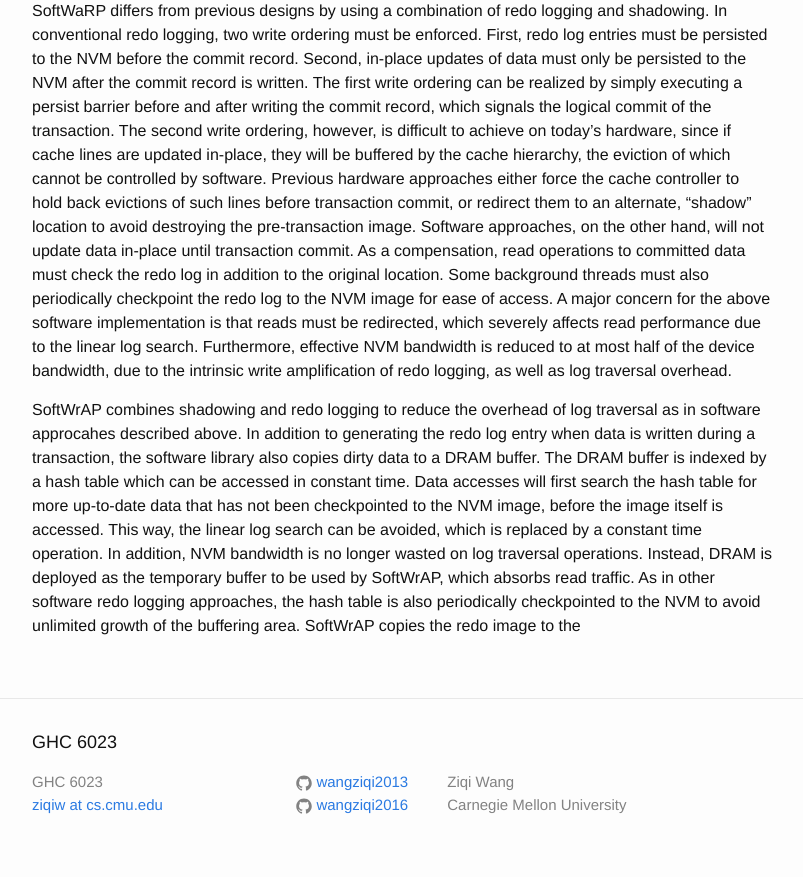
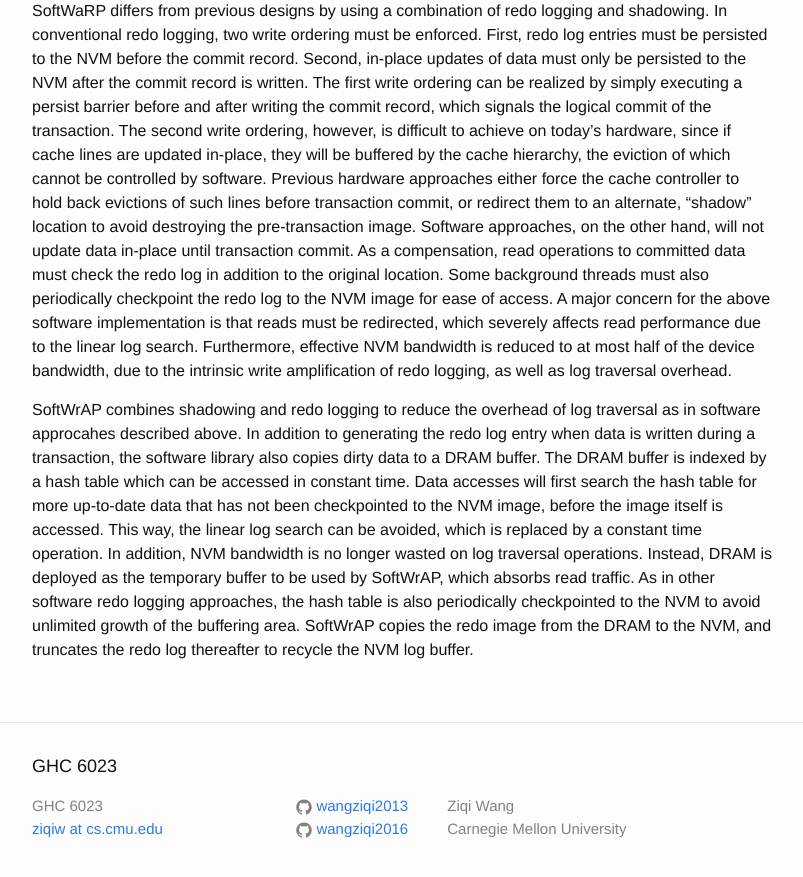
Before and after one commit to wangziqi2013/wangziqi2013.github.io, a Jekyll site: the page built from _posts/2020-08-05-softwrap.markdown, in a window 1280 px wide and 900 px high, scrolled down 940 px. Shown: the top 877 px of the window, without its empty margins (238-1041 px from the left). Built offline with Jekyll 4.4.1, drawn with Linux system fonts in a browser that asks for light colours.

Commit message:
Small change

```diff
--- a/_posts/2020-08-05-softwrap.markdown
+++ b/_posts/2020-08-05-softwrap.markdown
@@ -52,4 +52,5 @@ before the image itself is accessed. This way, the linear log search can be avoi
 time operation. In addition, NVM bandwidth is no longer wasted on log traversal operations. Instead, DRAM is deployed
 as the temporary buffer to be used by SoftWrAP, which absorbs read traffic.
 As in other software redo logging approaches, the hash table is also periodically checkpointed to the NVM to avoid
-unlimited growth of the buffering area. SoftWrAP copies the redo image to the
+unlimited growth of the buffering area. SoftWrAP copies the redo image from the DRAM to the NVM, and truncates the
+redo log thereafter to recycle the NVM log buffer.
```
